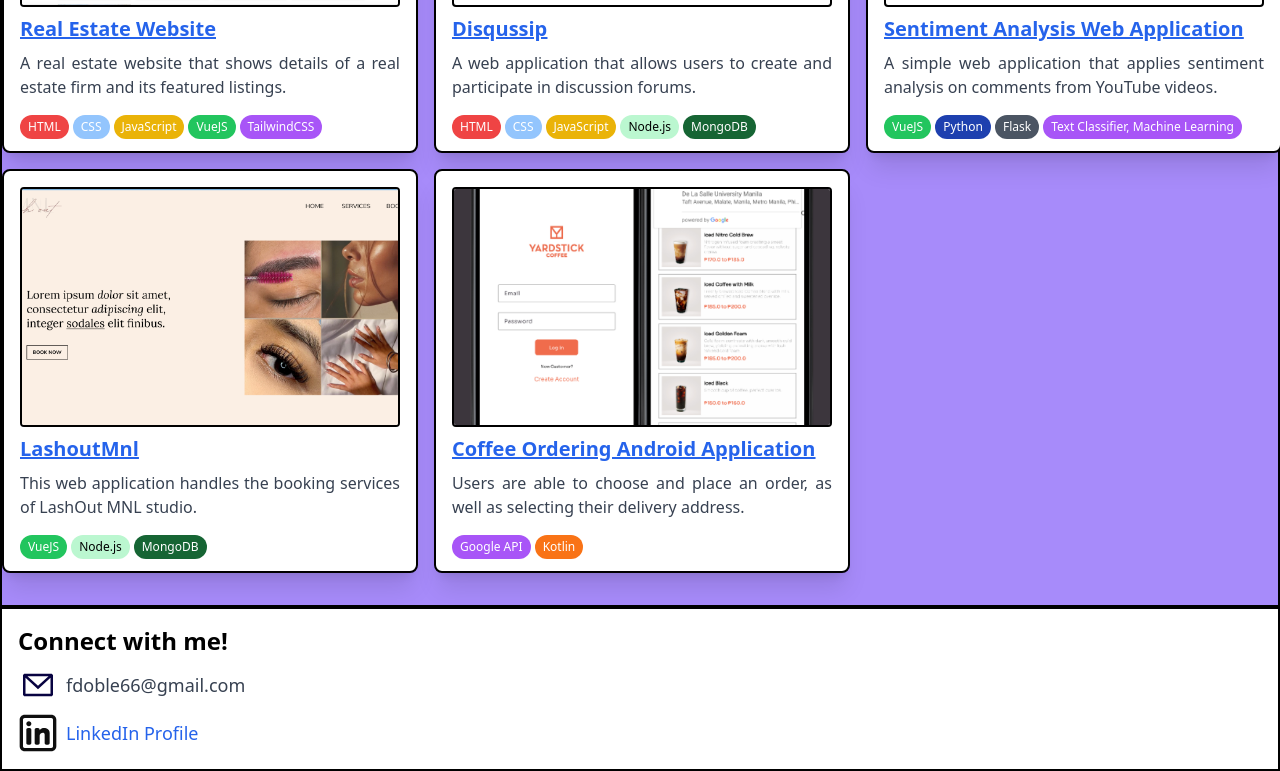
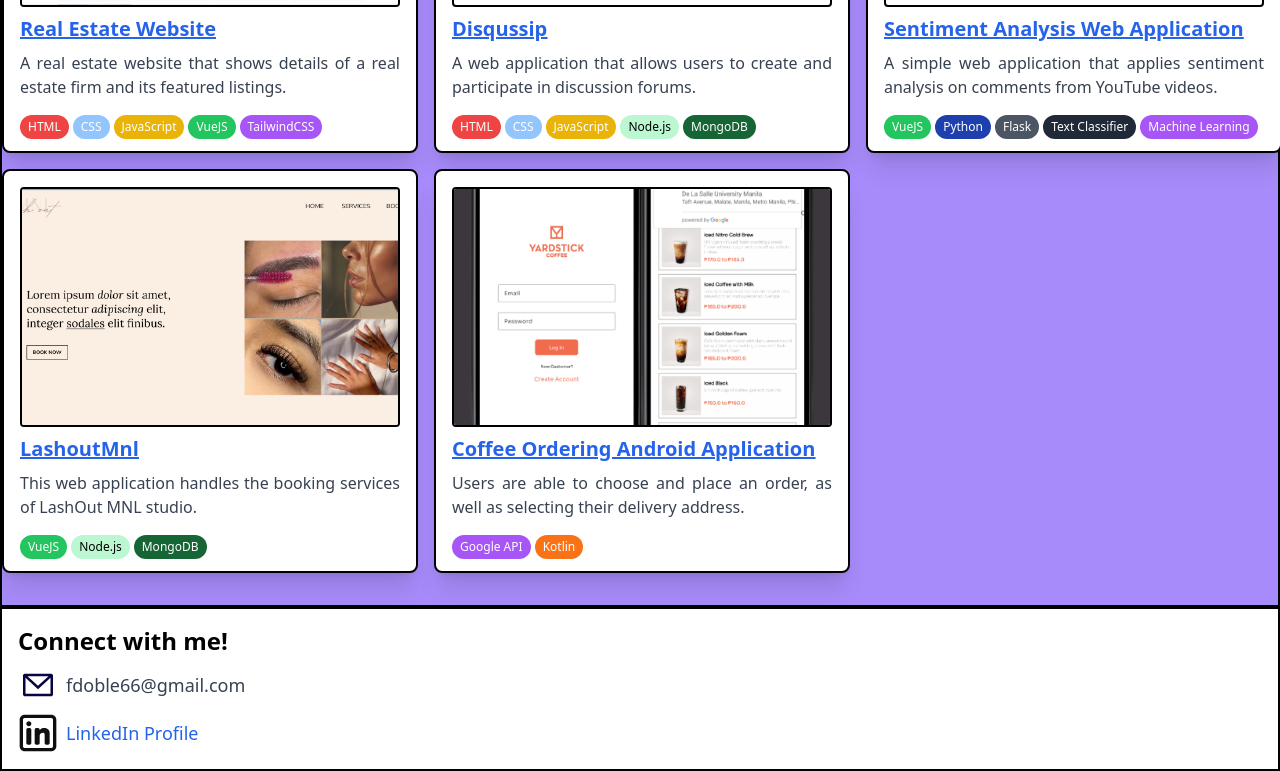
Before and after one commit to fdoble12/fdoble-website, a Vue app: page / in a window 1280 px wide. Shown: the part 3791-4562 px from the top of the page. Built offline with nearby package versions, Linux system fonts and the light colour scheme.

Commit message:
Update Projects.vue

```diff
--- a/src/components/Projects.vue
+++ b/src/components/Projects.vue
@@ -88,7 +88,7 @@
             description: "A simple web application that applies sentiment analysis on comments from YouTube videos.",
             img: "/projects/yt-sent.png",
             url: "https://github.com/fdoble12/yt-sentiments-webapp",
-            skills: ["VueJS","Python","Flask","Text Classifier, Machine Learning"]
+            skills: ["VueJS","Python","Flask","Text Classifier","Machine Learning"]
           },
           {
             title: "LashoutMnl",
```
